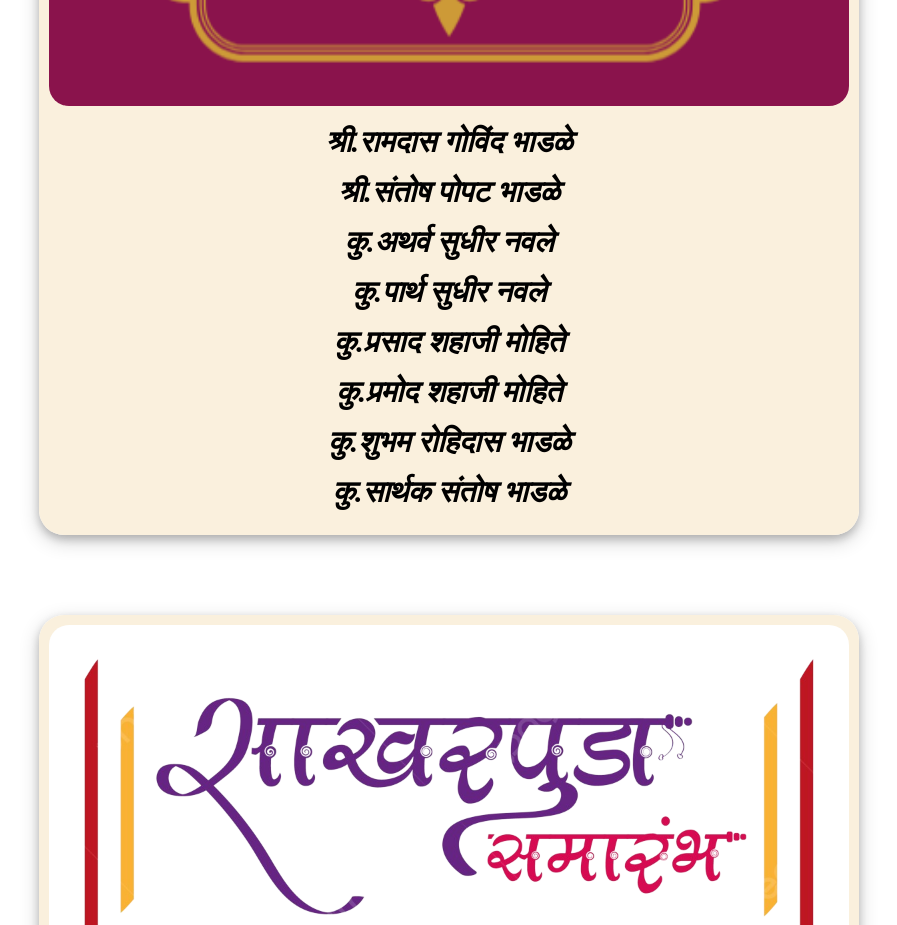
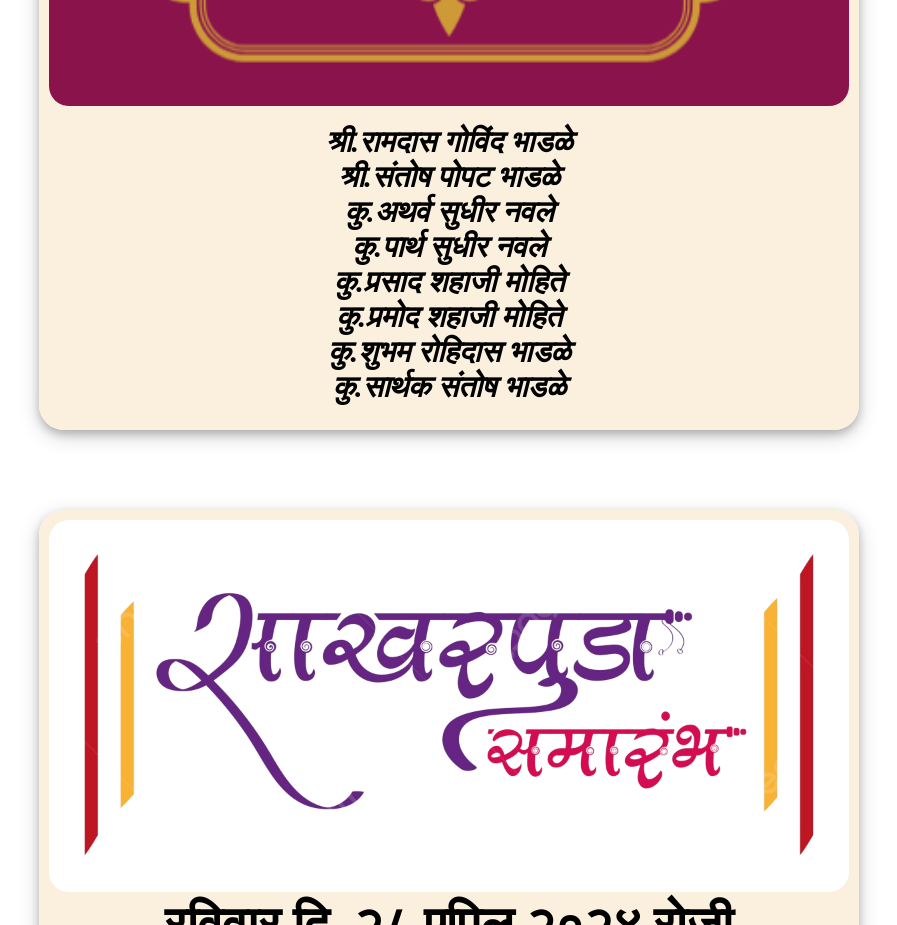
Before and after one commit to 06Atharv/Wedding-Portfolio, a plain HTML site: page index.html in a window 1280 px wide. Shown: the part 6600-7525 px from the top of the page, without its empty margins (191-1088 px from the left). Drawn offline with Linux system fonts and the light colour scheme; a web font is replaced by a local one.

Commit message:
commit 9

```diff
--- a/index.html
+++ b/index.html
@@ -79,14 +79,15 @@
         </div>
         <div class="box">
             <img src="karyavahak_img.png" class="containerimg" alt="Karyavahak">
-            <p>श्री.रामदास गोविंद भाडळे</p>
-            <p>श्री.संतोष पोपट भाडळे</p>
-            <p>कु.अथर्व सुधीर नवले</p>
-            <p>कु.पार्थ सुधीर नवले</p>
-            <p>कु.प्रसाद शहाजी मोहिते</p>
-            <p>कु.प्रमोद शहाजी मोहिते</p>
-            <p>कु.शुभम रोहिदास भाडळे</p>
-            <p>कु.सार्थक संतोष भाडळे</p>
+            <p>श्री.रामदास गोविंद भाडळे<br>
+            श्री.संतोष पोपट भाडळे<br>
+            कु.अथर्व सुधीर नवले<br>
+            कु.पार्थ सुधीर नवले<br>
+            कु.प्रसाद शहाजी मोहिते<br>
+            कु.प्रमोद शहाजी मोहिते<br>
+            कु.शुभम रोहिदास भाडळे<br>
+            कु.सार्थक संतोष भाडळे<br>
+            </p>
         </div>
         <!-- Sakharpuda Event -->
         <div class="box">
```
